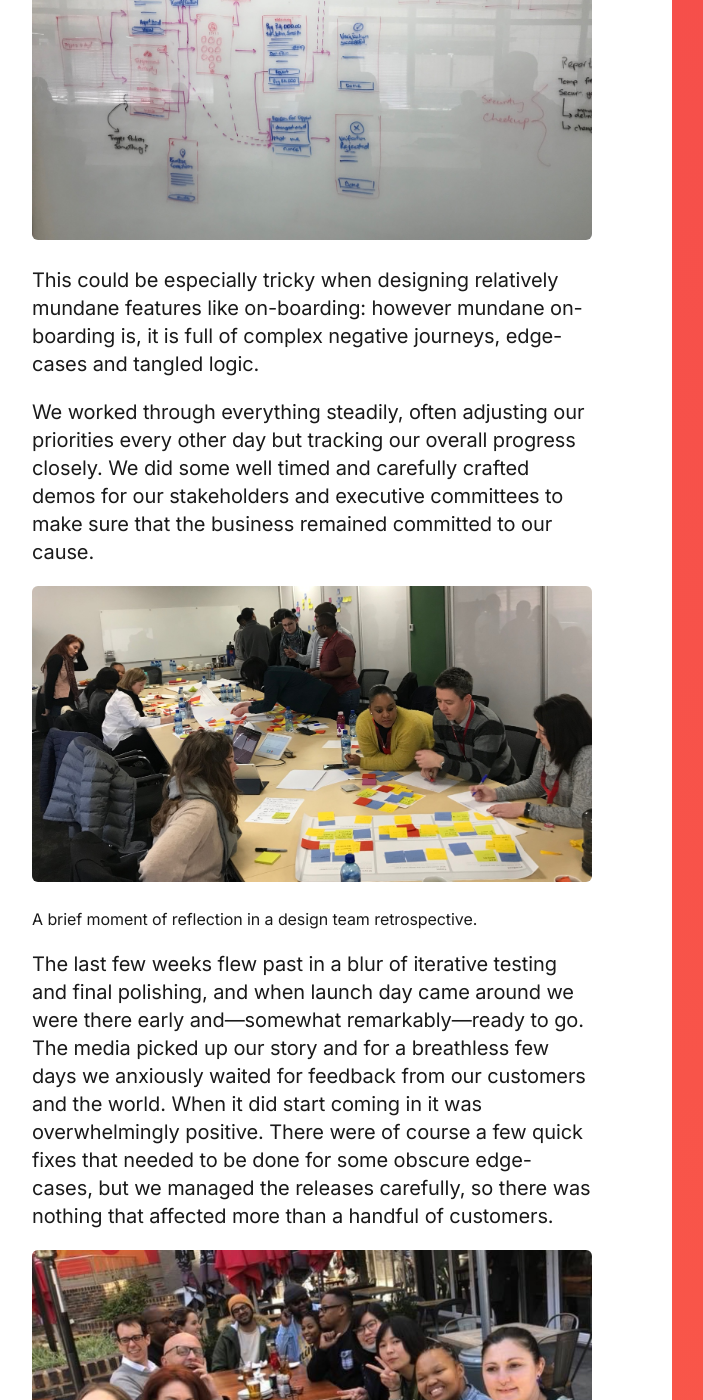
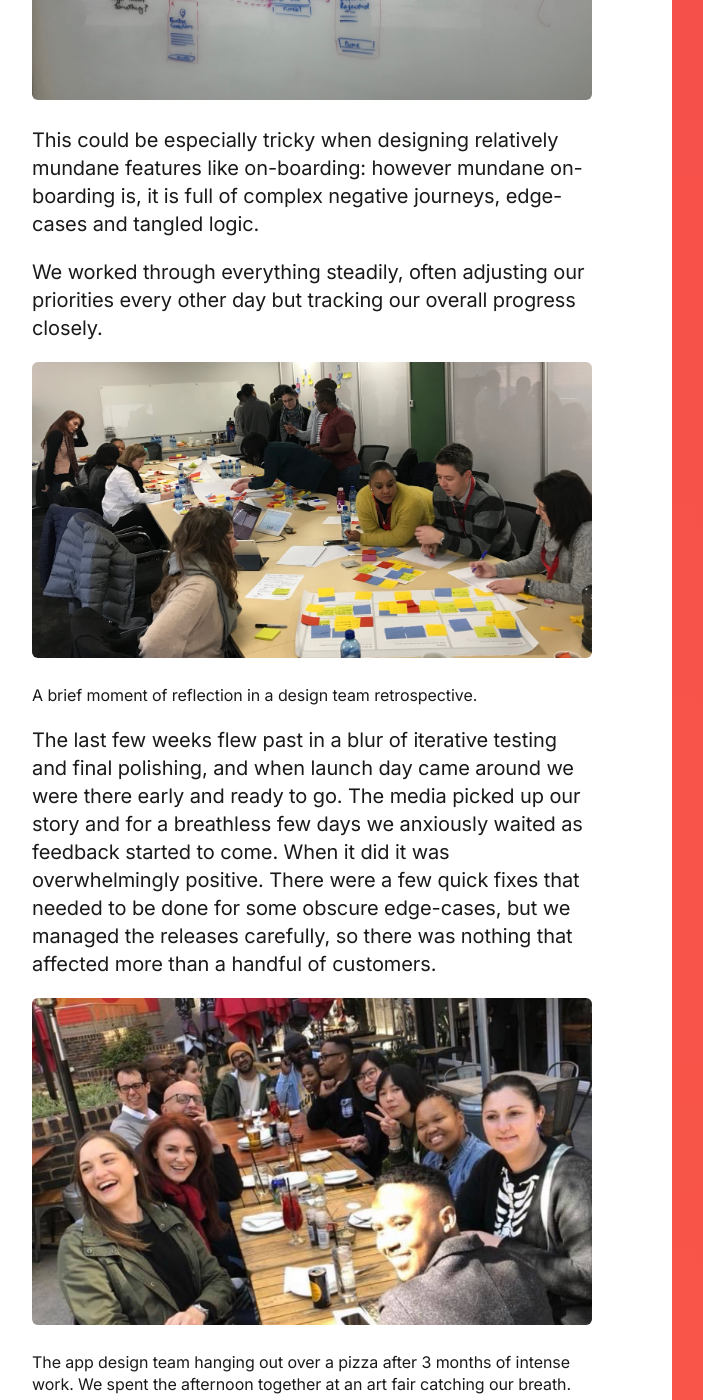
Before and after one commit to stuartwiener/stuartwiener.github.io, a Jekyll site: the page built from absa.html, in a window 1280 px wide and 1400 px high, scrolled down 7795 px. Shown: the whole window, without its empty margins (48-751 px from the left). Built offline with Jekyll 4.4.1, drawn with Linux system fonts in a browser that asks for light colours; some of the changed text lies outside the part shown.

Commit message:
refined content

```diff
--- a/absa.html
+++ b/absa.html
@@ -14,12 +14,12 @@
 
 <h2>Back in 2017</h2>
 
-<p>I joined Absa in late 2017 to look after the design of the banking app. As soon as I arrived there were a number big problems that urgently needed to be solved.</p>
+<p>I joined Absa in late 2017 to look after the design of the banking app. As soon as I arrived there were a couple of things we needed to tackle right away.</p>
 
 <ul>
-    <li>The information architecture was bursting at the seams—2 years of features had accumulated without the IA being reconsidered holistically. I often say that they were about to put up another shelf, on a wall already covered with shelves, when I walked in and said, “Why don’t we rip the shelves down and put in a cabinet?”</li>
+    <li>The information architecture was bursting at the seams—2 years of features had accumulated without the IA being reconsidered holistically.</li>
     <li>The app had accumulated a number of gimmicks and various other design debts that needed to be removed.</li>
-    <li>The UI had aged and was inconsistent. There wasn’t a robust design system in place or the processes for ensuring consistency. We needed to radically simplify and standardise things.</li>
+    <li>The UI had aged and was inconsistent — there wasn’t a robust design system in place or the processes for ensuring consistency.</li>
 </ul>
 
 <img class="narrow" src="{{ site.url }}/images/old-app.jpg"  alt="">
@@ -28,7 +28,7 @@
 
 <p>I pulled the team together and started cataloguing the problem areas. We all agreed that many things needed to change. We could immediately fix some of the design processes that were hindering consistency, but it was more of a challenge to go back and fix the fundamental issues like the information architecture. We had a roadmap full of important features as the bank was moving away from branch-based servicing and towards web and app. How could we go back and fix all the problems we had, without dropping a beat on all the new services that we needed to ship?</p>
 
-<p>The answer arrived in an unlikely form: our marketing team had decided that the bank needed to be completely rebranded.</p>
+<p>The answer arrived in an unlikely form: our marketing team had decided that Absa was to be completely rebranded.</p>
 
 <p>For a week or two I decided to ignore all the upcoming features (except 1 or 2 emergencies) and get the team to focus on the future that we wanted to work towards (it’s ironic that today we have teams that can focus on this all the time, but this was a radical idea for a traditional bank a few years ago).</p>
 
@@ -84,13 +84,13 @@
 
 <p>This could be especially tricky when designing relatively mundane features like on-boarding: however mundane on-boarding is, it is full of complex negative journeys, edge-cases and tangled logic.</p>
 
-<p>We worked through everything steadily, often adjusting our priorities every other day but tracking our overall progress closely. We did some well timed and carefully crafted demos for our stakeholders and executive committees to make sure that the business remained committed to our cause.</p>
+<p>We worked through everything steadily, often adjusting our priorities every other day but tracking our overall progress closely.</p>
 
 <img class="narrow" src="{{ site.url }}/images/absa-retrospective.jpg"  alt="">
 
 <p class="subtext">A brief moment of reflection in a design team retrospective.</p>
 
-<p>The last few weeks flew past in a blur of iterative testing and final polishing, and when launch day came around we were there early and—somewhat remarkably—ready to go. The media picked up our story and for a breathless few days we anxiously waited for feedback from our customers and the world. When it did start coming in it was overwhelmingly positive. There were of course a few quick fixes that needed to be done for some obscure edge-cases, but we managed the releases carefully, so there was nothing that affected more than a handful of customers.</p>
+<p>The last few weeks flew past in a blur of iterative testing and final polishing, and when launch day came around we were there early and ready to go. The media picked up our story and for a breathless few days we anxiously waited as feedback started to come. When it did it was overwhelmingly positive. There were a few quick fixes that needed to be done for some obscure edge-cases, but we managed the releases carefully, so there was nothing that affected more than a handful of customers.</p>
 
 <img class="narrow" src="{{ site.url }}/images/app-designers-2017.jpg"  alt="">
 
```
